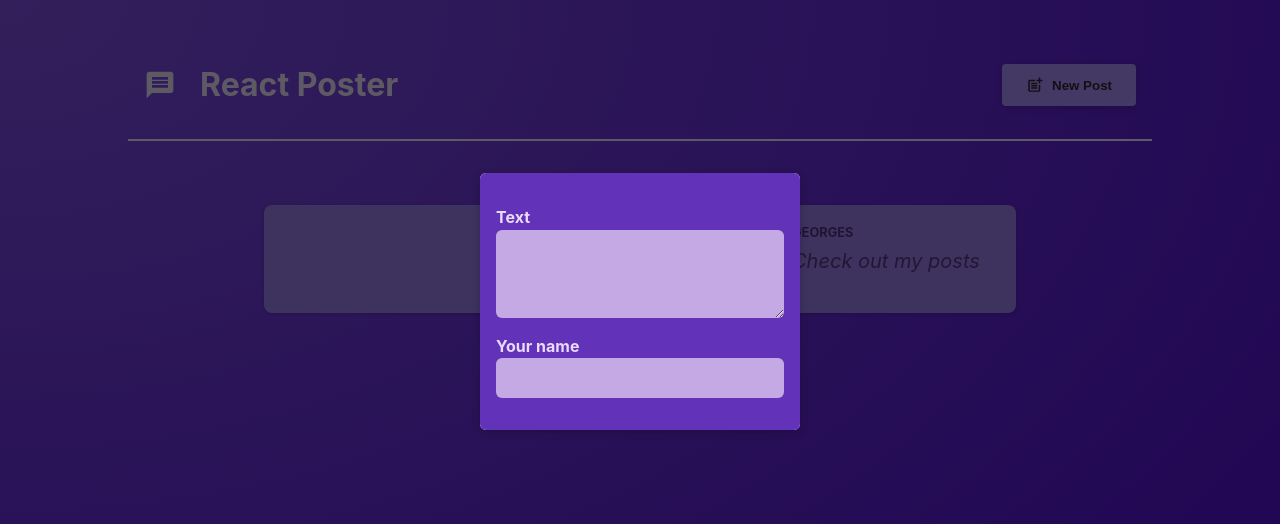
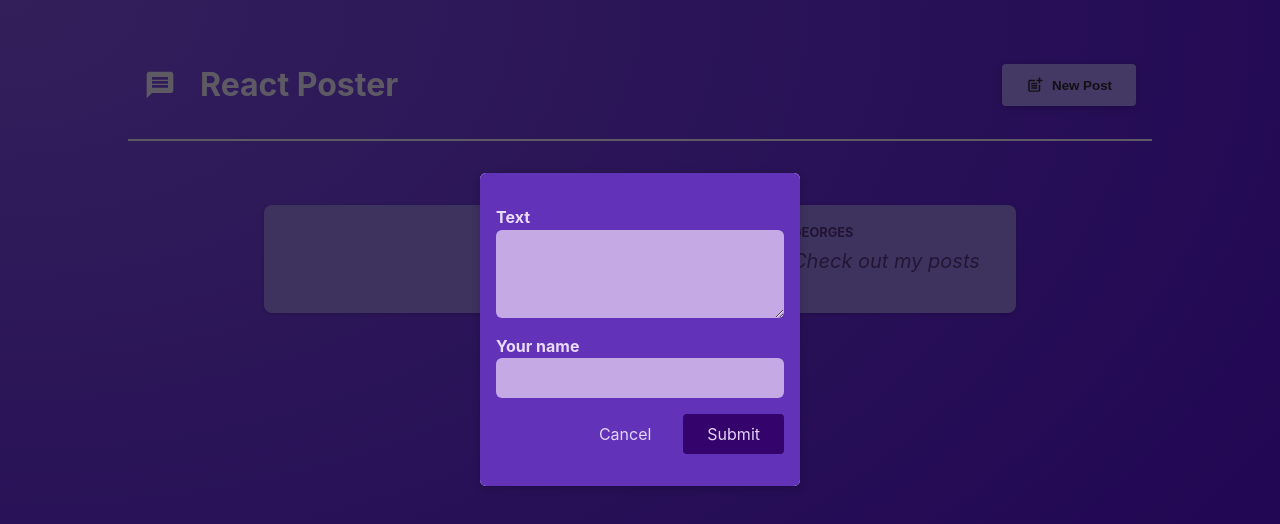
Before and after one commit to G3RGES/react-posts, a React (Vite) app: page / in a window 1280 px wide. Both pictures are taken after a click on the button "New Post". Shown: the top 524 px of the page. Built offline with nearby package versions, Linux system fonts and the light colour scheme.

Commit message:
Update NewPost.jsx

```diff
--- a/src/components/NewPost.jsx
+++ b/src/components/NewPost.jsx
@@ -1,7 +1,12 @@
 import { useState } from "react";
 import classes from "./NewPost.module.css";
 
-function NewPost({ setBodyText, changeBodyHandler, changeAuthorHandler }) {
+function NewPost({
+  setBodyText,
+  changeBodyHandler,
+  changeAuthorHandler,
+  closeModal,
+}) {
   // const [bodyText, setBodyText] = useState("");
 
   // function changeBodyHandler(event) {
@@ -20,6 +25,13 @@
         <label htmlFor="name">Your name</label>
         <input type="text" id="name" required onChange={changeAuthorHandler} />
       </p>
+
+      <p className={classes.actions}>
+        <button type="button" onClick={closeModal}>
+          Cancel
+        </button>
+        <button>Submit</button>
+      </p>
     </form>
   );
 }
```
